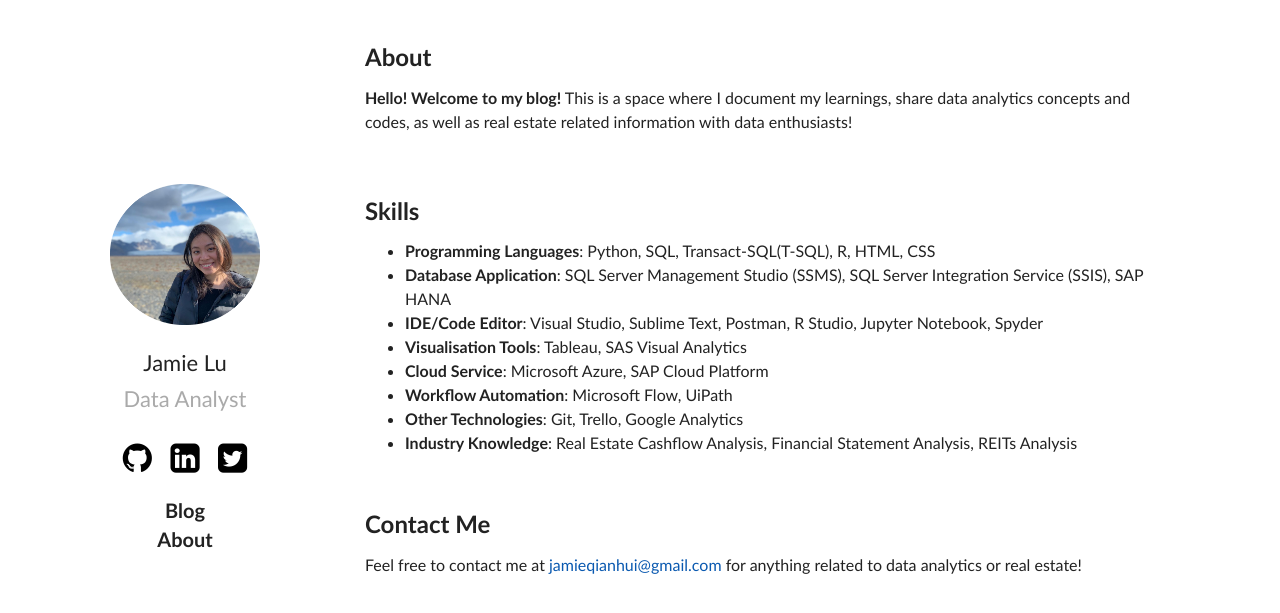
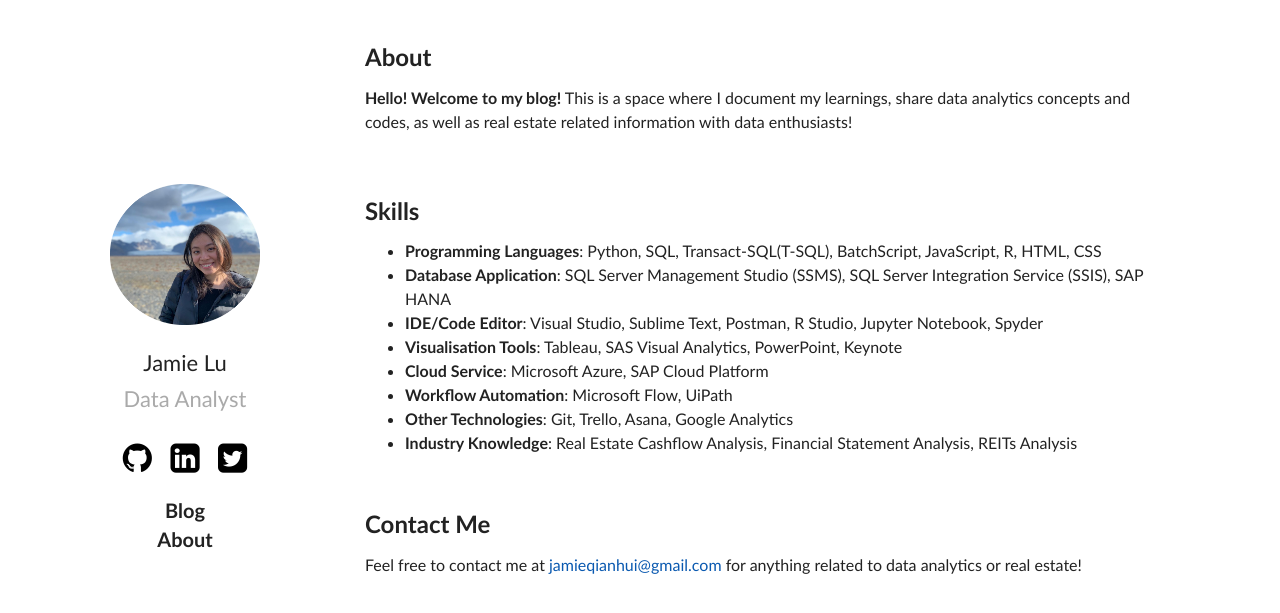
Before and after one commit to jamieqianhui/jamieqianhui.github.io, a Jekyll site: the page built from about.md, in a window 1280 px wide. Shown: the top 613 px of the page. Built offline with Jekyll 4.4.1, drawn with Linux system fonts in a browser that asks for light colours.

Commit message:
Update about.md

```diff
--- a/about.md
+++ b/about.md
@@ -12,13 +12,13 @@ title:  "About"
 
 ## Skills
 
-+ **Programming Languages**: Python, SQL, Transact-SQL(T-SQL), R, HTML, CSS
++ **Programming Languages**: Python, SQL, Transact-SQL(T-SQL), BatchScript, JavaScript, R, HTML, CSS
 + **Database Application**: SQL Server Management Studio (SSMS), SQL Server Integration Service (SSIS), SAP HANA
 + **IDE/Code Editor**: Visual Studio, Sublime Text, Postman, R Studio, Jupyter Notebook, Spyder
-+ **Visualisation Tools**: Tableau, SAS Visual Analytics
++ **Visualisation Tools**: Tableau, SAS Visual Analytics, PowerPoint, Keynote
 + **Cloud Service**: Microsoft Azure, SAP Cloud Platform
 + **Workflow Automation**: Microsoft Flow, UiPath
-+ **Other Technologies**: Git, Trello, Google Analytics
++ **Other Technologies**: Git, Trello, Asana, Google Analytics
 + **Industry Knowledge**: Real Estate Cashflow Analysis, Financial Statement Analysis, REITs Analysis
 
 <br>
```
